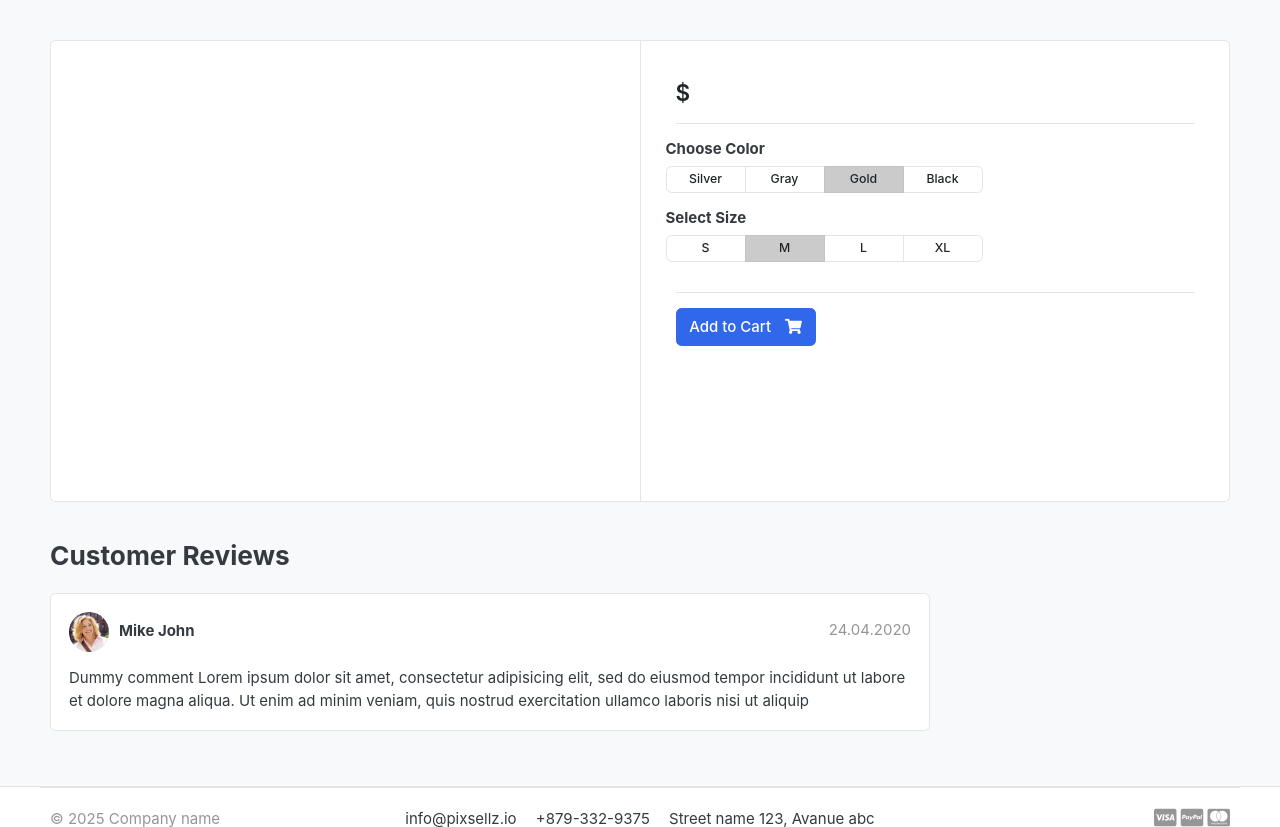
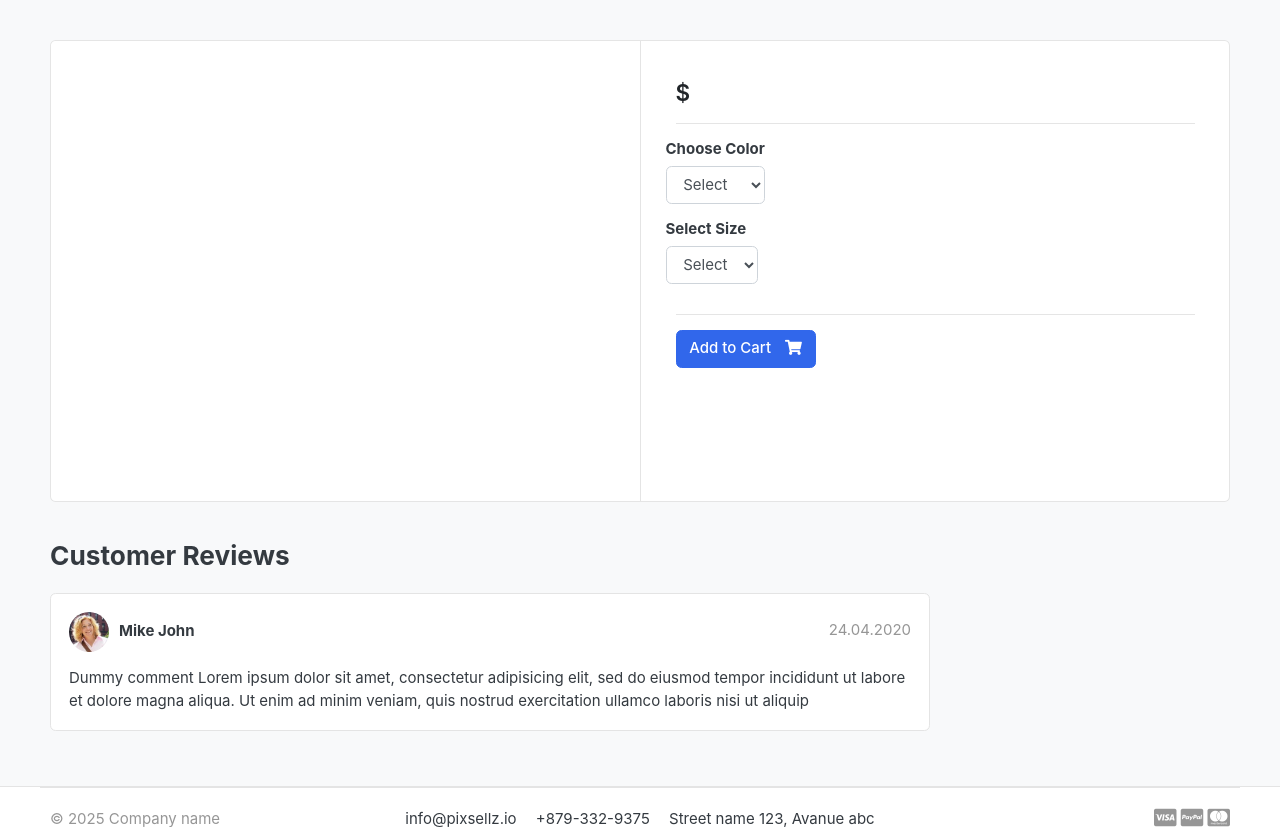
Before and after one commit to Shreya2-22/Django-Advanced-Ecommerce, a Django app: template templates/store/product_detail.html in a window 1280 px wide. Shown: the part 118-945 px from the top of the page. Run offline with Django 5.2, Linux system fonts and the light colour scheme; the template is opened without the code that fills it, so the values that code supplies are empty; some libraries are stand-ins or nearby versions; some web fonts are replaced.

Commit message:
add variations in cart items

```diff
--- a/carts/models.py
+++ b/carts/models.py
@@ -1,6 +1,6 @@
 from django.db import models
 
-from store.models import Product
+from store.models import Product, Variation
 
 class Cart(models.Model):
     cart_id = models.CharField(max_length=250, blank=True)
@@ -12,6 +12,7 @@ class Cart(models.Model):
 
 class CartItem(models.Model):
     product = models.ForeignKey(Product, on_delete=models.CASCADE)
+    variations = models.ManyToManyField(Variation, blank=True)
     cart = models.ForeignKey(Cart, on_delete = models.CASCADE)
     quantity = models.IntegerField()
     is_active = models.BooleanField(default=True)
--- a/carts/views.py
+++ b/carts/views.py
@@ -1,7 +1,7 @@
 from django.http import HttpResponse
 from django.shortcuts import get_object_or_404, render, redirect
 from django.core.exceptions import ObjectDoesNotExist
-from store.models import Product
+from store.models import Product, Variation
 from .models import Cart, CartItem
 
 def _cart_id(request):
@@ -13,6 +13,18 @@ def _cart_id(request):
 
 def add_cart(request, product_id):
     product = Product.objects.get(id = product_id) # get the product
+    product_variation = []
+    if request.method == 'POST':
+        for item in request.POST:
+            key = item
+            value = request.POST[key]
+
+            try:
+                variation = Variation.objects.get(product=product, variation_category__iexact=key, variation_value__iexact=value)
+                product_variation.append(variation) # add the variation to the list
+            except:
+                pass
+
     try:
         cart = Cart.objects.get(cart_id=_cart_id(request)) # get the cart using the cart_id present in the session
     except Cart.DoesNotExist:
@@ -23,6 +35,10 @@ def add_cart(request, product_id):
 
     try:
         cart_item = CartItem.objects.get(product=product, cart=cart)
+        if len(product_variation) > 0:
+            cart_item.variations.clear()  # Clear existing variations
+            for item in product_variation:
+                cart_item.variations.add(item)
         cart_item.quantity += 1
         cart_item.save()
     except CartItem.DoesNotExist:
@@ -31,6 +47,9 @@ def add_cart(request, product_id):
             quantity =1,
             cart = cart
         )
+        if len(product_variation) > 0:
+            for item in product_variation:
+                cart_item.variations.add(item)
         cart_item.save()
     return redirect('cart')
 
--- a/templates/store/product_detail.html
+++ b/templates/store/product_detail.html
@@ -15,6 +15,8 @@
           <!-- gallery-wrap .end// -->
         </aside>
         <main class="col-md-6 border-left">
+          <form action="{% url 'add_cart' single_product.id %}" method="POST">
+            {% csrf_token %}
             <article class="content-body">
               <h2 class="title">{{single_product.product_name}}</h2>
 
@@ -28,46 +30,28 @@
               <div class="row">
                 <div class="item-option-select">
                   <h6>Choose Color</h6>
-                <div
-                  class="btn-group btn-group-sm btn-group-toggle"
-                  data-toggle="buttons"
-                >
-                  <label class="btn btn-light">
-                    <input type="radio" name="radio_color" /> Silver
-                  </label>
-                  <label class="btn btn-light">
-                    <input type="radio" name="radio_color" /> Gray
-                  </label>
-                  <label class="btn btn-light active">
-                    <input type="radio" name="radio_color checked" /> Gold
-                  </label>
-                  <label class="btn btn-light">
-                    <input type="radio" name="radio_color" /> Black
-                  </label>
-                </div>
+                  <select name="color" class="form-control">
+                    <option value="" disabled selected>Select</option>
+                    {% for i in single_product.variation_set.colors %}
+                    <option value="{{i.variation_value | lower}}">
+                      {{i.variation_value | capfirst}}
+                    </option>
+                    {% endfor %}
+                  </select>
                 </div>
               </div>
               <!-- row.// -->
               <div class="row">
                 <div class="item-option-select">
                   <h6>Select Size</h6>
-                <div
-                  class="btn-group btn-group-sm btn-group-toggle"
-                  data-toggle="buttons"
-                >
-                  <label class="btn btn-light">
-                    <input type="radio" name="radio_color" /> S
-                  </label>
-                  <label class="btn btn-light active">
-                    <input type="radio" name="radio_color" checked /> M
-                  </label>
-                  <label class="btn btn-light">
-                    <input type="radio" name="radio_color" /> L
-                  </label>
-                  <label class="btn btn-light">
-                    <input type="radio" name="radio_color" /> XL
-                  </label>
-                </div>
+                  <select name="size" class="form-control">
+                    <option value="" disabled selected>Select</option>
+                    {% for i in single_product.variation_set.sizes %}
+                    <option value="{{i.variation_value | lower}}">
+                      {{i.variation_value | capfirst}}
+                    </option>
+                    {% endfor %}
+                  </select>
                 </div>
               </div>
               <!-- row.// -->
@@ -75,24 +59,14 @@
               {% if single_product.stock <= 0 %}
               <h5 class="text-danger">Out of Stock</h5>
               {% else %}
-              {% if in_cart %}
-                <a href="#" class="btn btn-success">
-                  <span class="text">Added to Cart</span>
-                  <i class="fas fa-check"></i>
-                </a>
-                <a href="{% url 'cart' %}" class="btn btn-outline-primary">
-                  <span class="text">View Cart</span>
-                  <i class="fas fa-eye"></i>
-                </a>
-              {% else %}
-                <a href="{% url 'add_cart' single_product.id %}" class="btn btn-primary">
+              <button type="submit" class="btn btn-primary">
                 <span class="text">Add to Cart</span>
                 <i class="fas fa-shopping-cart"></i>
-                </a>
-              {% endif %}
+              </button>
               {% endif %}
             </article>
             <!-- product-info-aside .// -->
+          </form>
         </main>
         <!-- col.// -->
       </div>
```
Also changed, not shown: carts/admin.py (+8 -2 lines), store/admin.py (+8 -1 lines), store/models.py (+26 -0 lines), templates/store/cart.html (+5 -2 lines), carts/migrations/0002_cartitem_variations.py (added), store/migrations/0002_variation.py (added). Lines whose indentation alone changed are shown as unchanged.
